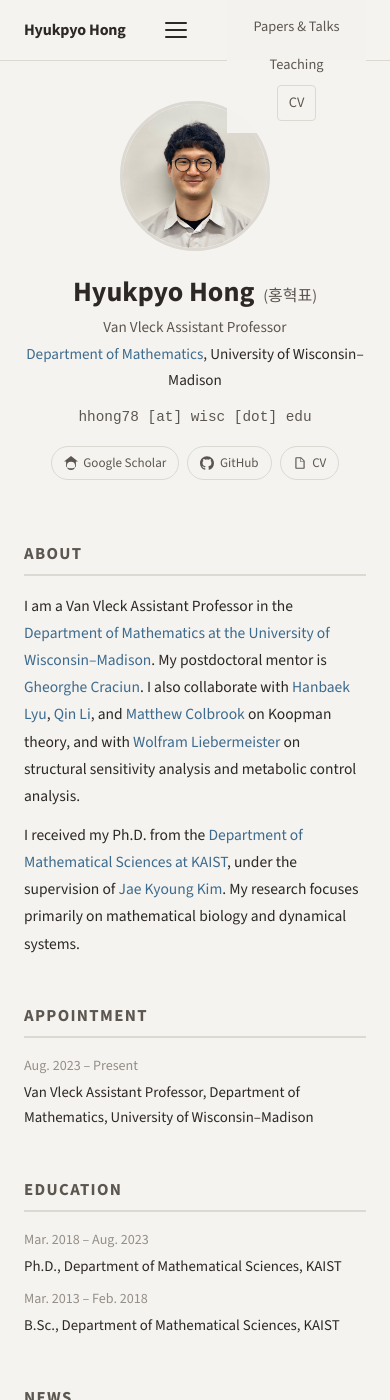
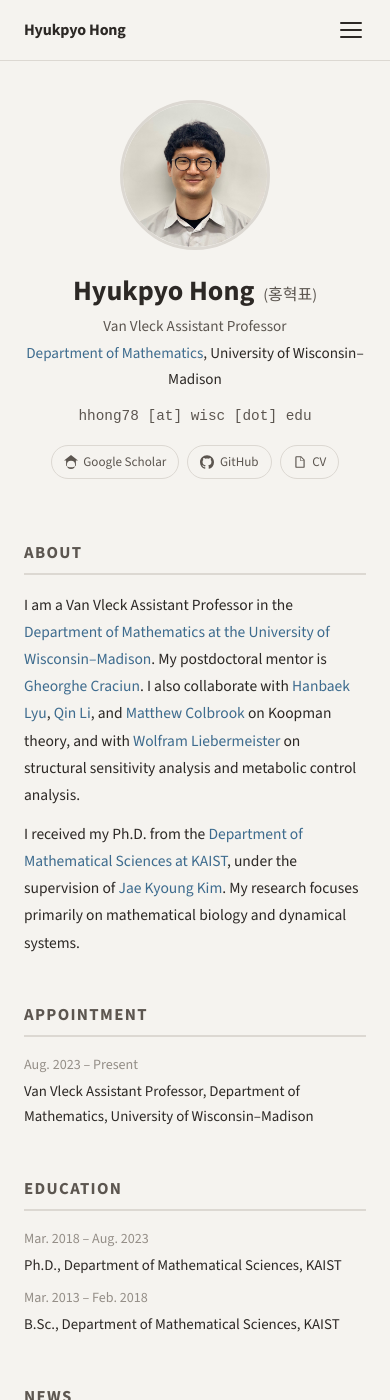
Before and after one commit to HyukpyoHong/HyukpyoHong.github.io, a Jekyll site: the page built from index.md, in a window 390 px wide and 1400 px high. Built offline with Jekyll 4.4.1, drawn with Linux system fonts in a browser that asks for light colours.

Commit message:
Fix dropdown menu error.

```diff
--- a/_includes/nav.html
+++ b/_includes/nav.html
@@ -1,7 +1,7 @@
 <nav>
   <div class="nav-inner">
     <a href="{{ '/' | relative_url }}" class="nav-name">Hyukpyo Hong</a>
-    <button class="hamburger" id="hamburger" aria-label="Menu">
+    <button class="hamburger" id="hamburger" aria-label="Menu" aria-expanded="false">
       <span></span><span></span><span></span>
     </button>
     <div class="nav-links" id="nav-links">
--- a/assets/css/style.css
+++ b/assets/css/style.css
@@ -29,7 +29,6 @@
 /* ===== NAV ===== */
 nav {
   position: fixed; top: 0; left: 0; right: 0; z-index: 100;
-  min-height: var(--nav-height);
   background: var(--nav-bg);
   border-bottom: 1px solid var(--border);
   backdrop-filter: blur(8px);
@@ -70,12 +69,11 @@
 nav .nav-links a.cv-link:hover { border-color: var(--accent); }
 
 /* Hamburger */
-.hamburger { display: none; background: none; border: none; cursor: pointer; padding: 4px; flex-direction: column; gap: 5px; }
+.hamburger { display: none; background: none; border: none; cursor: pointer; padding: 4px; flex-direction: column; gap: 5px; flex-shrink: 0; }
 .hamburger span { display: block; width: 22px; height: 2px; background: var(--text); border-radius: 2px; transition: 0.25s; }
 .hamburger[aria-expanded="true"] span:nth-child(1) { transform: translateY(7px) rotate(45deg); }
 .hamburger[aria-expanded="true"] span:nth-child(2) { opacity: 0; }
 .hamburger[aria-expanded="true"] span:nth-child(3) { transform: translateY(-7px) rotate(-45deg); }
-.nav-links.open { display: flex; }
 
 /* ===== LAYOUT ===== */
 main { max-width: var(--max-width); margin: 0 auto; padding: 2.5rem 1.5rem 4rem; }
@@ -244,25 +242,34 @@
 
 /* ===== RESPONSIVE ===== */
 @media (max-width: 640px) {
+  body { padding-top: var(--nav-height); }
   .profile-grid { grid-template-columns: 1fr; justify-items: center; text-align: center; gap: 1.5rem; }
   .social-links { justify-content: center; }
-
-  nav { position: sticky; top: 0; z-index: 100; }
-  body { padding-top: 0; }
-
   .hamburger { display: flex; }
 
-  /* 드롭다운을 레이아웃 흐름 안에 — 콘텐츠를 밀어내도록 */
-  .nav-links {
+  nav .nav-links {
     display: none;
+    position: fixed;
+    top: var(--nav-height);
+    left: 0; right: 0;
+    z-index: 99;
     flex-direction: column;
-    padding: 0.5rem 1rem 0.75rem;
-    gap: 0.15rem;
-    border-top: 1px solid var(--border);
+    align-items: stretch;
+    gap: 0;
     background: var(--nav-bg);
+    border-bottom: 2px solid var(--border);
+    box-shadow: 0 6px 20px rgba(0,0,0,0.08);
+    padding: 0.25rem 0;
   }
-  .nav-links.open { display: flex; }
-  .nav-links a { padding: 0.55rem 0.65rem; font-size: 0.95rem; }
+  nav .nav-links.open { display: flex; }
+  nav .nav-links a {
+    padding: 0.85rem 1.5rem;
+    font-size: 0.97rem;
+    border-radius: 0;
+    border-bottom: 1px solid var(--border);
+  }
+  nav .nav-links a:last-child { border-bottom: none; }
+  nav .nav-links a.cv-link { border-radius: 0; border: none; border-bottom: 1px solid var(--border); }
 
   .info-item { flex-direction: column; gap: 0.1rem; }
   .info-year { min-width: unset; }
```
Also changed, not shown: _layouts/default.html (+6 -8 lines), 2 other files.
